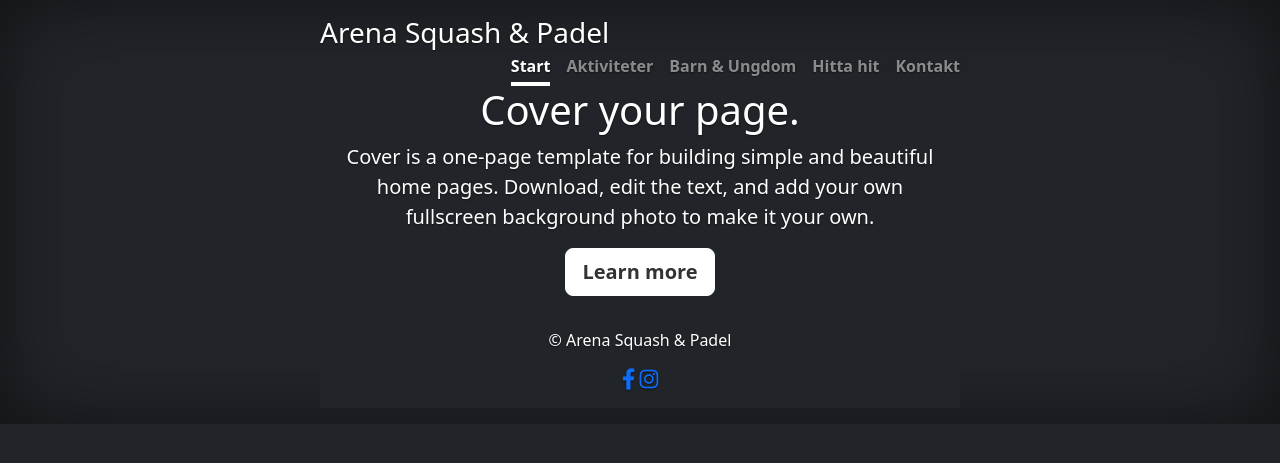
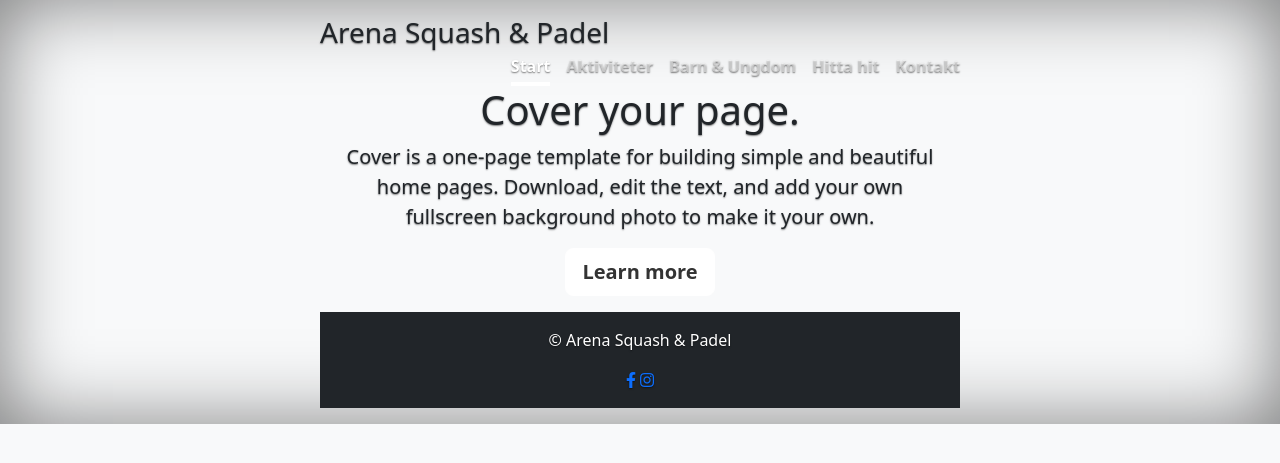
Before and after one commit to Arenasop/arenasop.github.io, a Jekyll site: the page built from index.html, in a window 1280 px wide. Shown: the top 463 px of the page. Built offline with Jekyll 4.4.1, drawn with Linux system fonts in a browser that asks for light colours.

Commit message:
light bg

```diff
--- a/_layouts/default.html
+++ b/_layouts/default.html
@@ -25,7 +25,7 @@
       }
     </style>
   </head>
-  <body class="d-flex h-100 text-center text-white bg-dark">
+  <body class="d-flex h-100 text-center bg-light">
 
     <div class="cover-container d-flex w-100 h-100 p-3 mx-auto flex-column">
       <header class="mb-auto">
@@ -46,8 +46,8 @@
       <footer class="bg-dark text-white text-center py-3">
         <div class="container">
           <p>&copy; Arena Squash & Padel</p>
-          <a href="https://www.facebook.com/skpadelarena" target="_blank"><i class="fab fa-lg  fa-facebook-f"></i></a>
-          <a href="https://www.instagram.com/arenaskpadel" target="_blank"><i class="fab fa-lg fa-instagram"></i></a>
+          <a href="https://www.facebook.com/skpadelarena" target="_blank"><i class="fab fa-xl  fa-facebook-f"></i></a>
+          <a href="https://www.instagram.com/arenaskpadel" target="_blank"><i class="fab fa-xl fa-instagram"></i></a>
         </div>
       </footer>
     </div>
```
